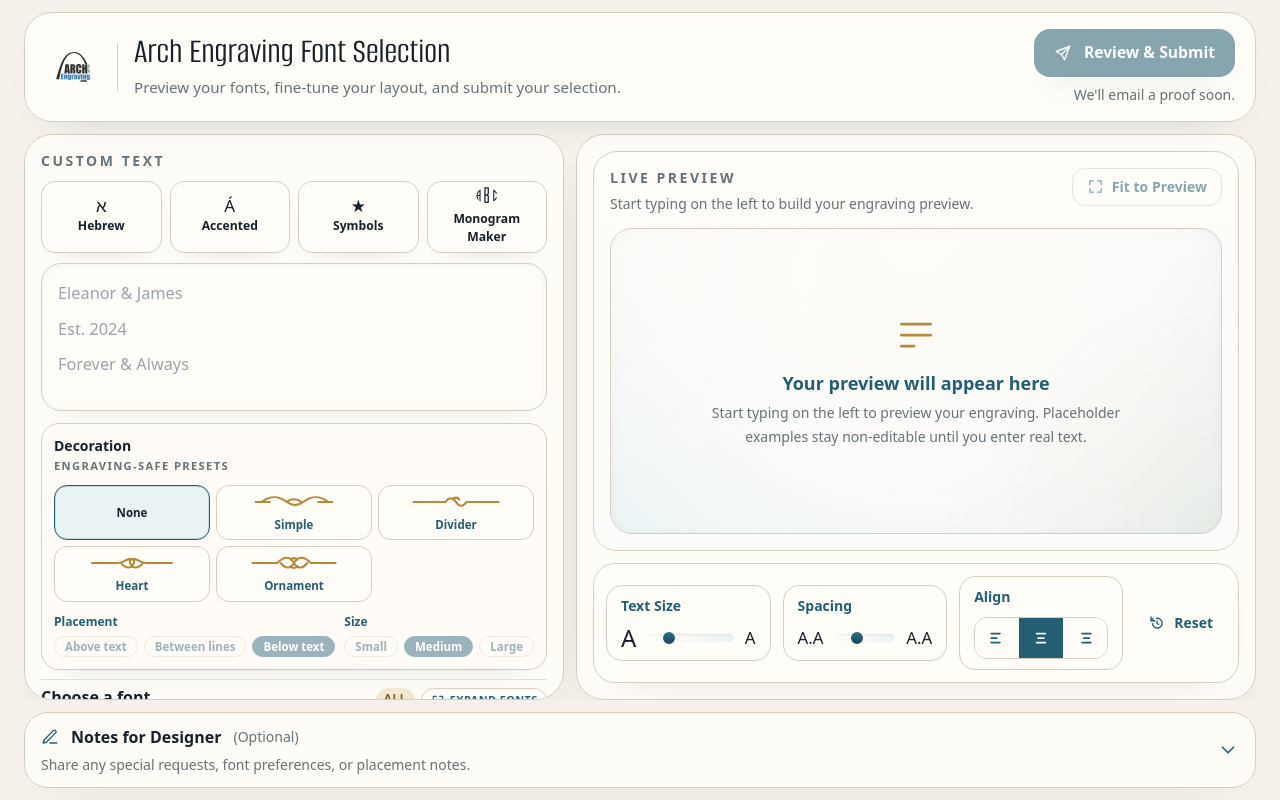
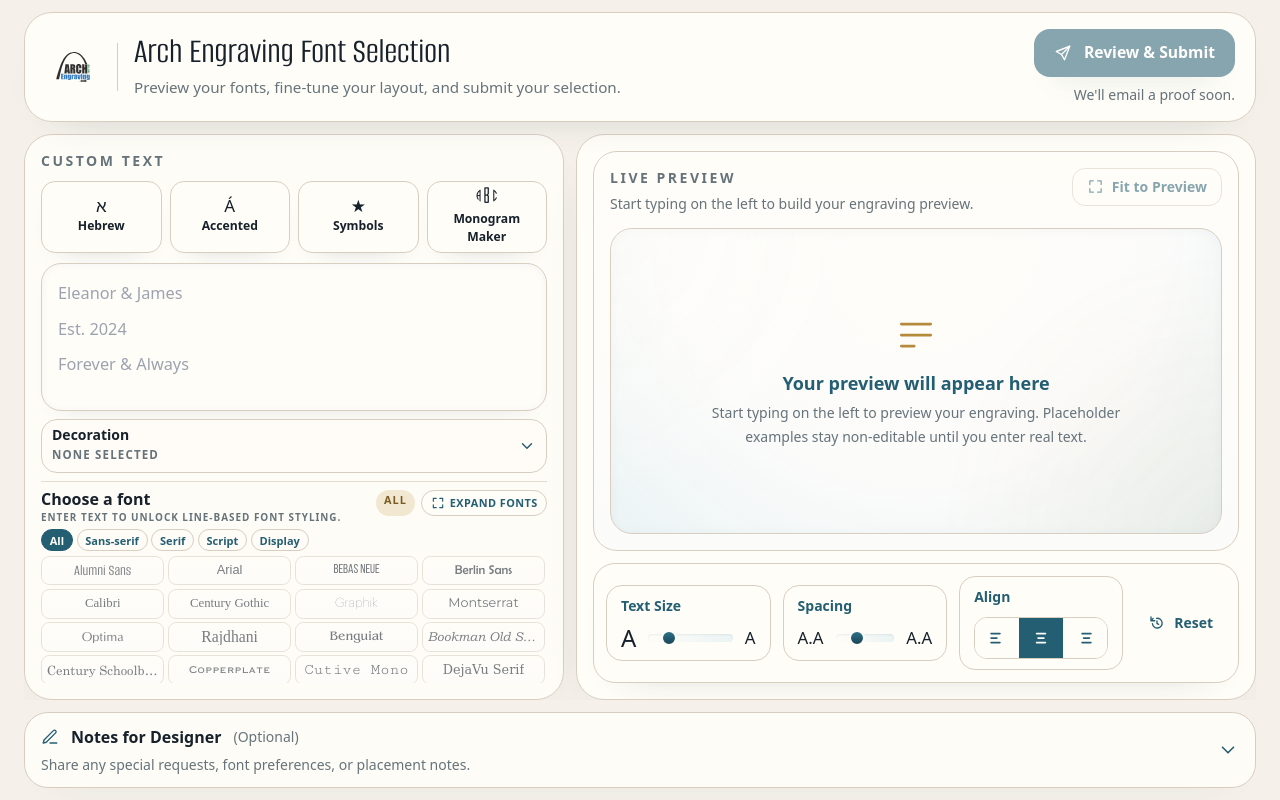
Before and after one commit to Arch-Tom/archfonthub, a React (Vite) app: page / in a window 1280 px wide. Built offline with nearby package versions, Linux system fonts and the light colour scheme; a web font is replaced by a local one.

Commit message:
Fix filigree controls layout

```diff
--- a/src/components/FiligreeControls.jsx
+++ b/src/components/FiligreeControls.jsx
@@ -1,7 +1,11 @@
+import { useState } from 'react';
 import {
   FILIGREE_PLACEMENTS,
   FILIGREE_PRESETS,
   FILIGREE_SIZES,
+  getFiligreePlacement,
+  getFiligreePreset,
+  getFiligreeSize,
   hasActiveFiligree,
 } from '../constants/filigreeConfig';
 
@@ -48,7 +52,14 @@ const FiligreePreview = ({ preset }) => (
 );
 
 export default function FiligreeControls({ selection, onChange }) {
+  const [isExpanded, setIsExpanded] = useState(false);
   const isActive = hasActiveFiligree(selection);
+  const selectedPreset = getFiligreePreset(selection.presetId);
+  const selectedPlacement = getFiligreePlacement(selection.placement);
+  const selectedSize = getFiligreeSize(selection.size);
+  const summaryText = isActive
+    ? `${selectedPreset.shortLabel} / ${selectedPlacement.label} / ${selectedSize.label}`
+    : 'None selected';
 
   const updateSelection = (nextValues) => {
     onChange({
@@ -58,29 +69,65 @@ export default function FiligreeControls({ selection, onChange }) {
   };
 
   return (
-    <div className="mt-3 rounded-[18px] border border-[#D8CEC0] bg-[rgba(255,253,248,0.78)] px-3 py-3 shadow-[0_14px_30px_-28px_rgba(20,39,58,0.32)]">
-      <div className="flex flex-wrap items-start justify-between gap-2">
-        <div>
-          <p className="text-sm font-semibold text-[#17212B]">Decoration</p>
-          <p className="mt-0.5 text-[0.7rem] font-bold uppercase tracking-[0.12em] text-[#66737A]">
-            Engraving-safe presets
-          </p>
-        </div>
+    <div className="mt-2 rounded-[16px] border border-[#D8CEC0] bg-[rgba(255,253,248,0.78)] px-2.5 py-2 shadow-[0_12px_26px_-28px_rgba(20,39,58,0.32)]">
+      <button
+        type="button"
+        onClick={() => setIsExpanded((current) => !current)}
+        aria-expanded={isExpanded}
+        className="flex w-full items-center justify-between gap-3 text-left"
+      >
+        <span className="min-w-0">
+          <span className="block text-sm font-semibold leading-none text-[#17212B]">
+            Decoration
+          </span>
+          <span className="mt-1 block truncate text-[0.72rem] font-bold uppercase tracking-[0.1em] text-[#66737A]">
+            {summaryText}
+          </span>
+        </span>
+
+        <span className="flex shrink-0 items-center gap-2">
           {isActive && (
-          <span className="rounded-full bg-[#F2E7D0] px-2.5 py-1 text-[0.68rem] font-extrabold uppercase tracking-[0.1em] text-[#7A5B22]">
+            <span className="rounded-full bg-[#F2E7D0] px-2.5 py-1 text-[0.66rem] font-extrabold uppercase tracking-[0.1em] text-[#7A5B22]">
               Filigree
             </span>
           )}
-      </div>
+          <svg
+            width="18"
+            height="18"
+            viewBox="0 0 24 24"
+            fill="none"
+            aria-hidden="true"
+            className={`text-[#245E73] transition-transform ${
+              isExpanded ? 'rotate-180' : ''
+            }`}
+          >
+            <path
+              d="M6 9L12 15L18 9"
+              stroke="currentColor"
+              strokeLinecap="round"
+              strokeLinejoin="round"
+              strokeWidth="1.9"
+            />
+          </svg>
+        </span>
+      </button>
 
-      <div className="mt-2.5 grid grid-cols-2 gap-1.5 sm:grid-cols-3">
+      {!isExpanded && null}
+
+      {isExpanded && (
+        <>
+          <p className="mt-2 text-[0.7rem] font-bold uppercase tracking-[0.12em] text-[#66737A]">
+            Engraving-safe presets
+          </p>
+
+          <div className="mt-2 grid grid-cols-2 gap-1.5 sm:grid-cols-3">
             {FILIGREE_PRESETS.map((preset) => (
               <button
                 key={preset.id}
                 type="button"
                 aria-pressed={selection.presetId === preset.id}
                 onClick={() => updateSelection({ presetId: preset.id })}
-            className={`flex min-h-[42px] flex-col items-center justify-center rounded-[13px] border px-2 py-1.5 text-center text-[0.72rem] font-bold transition-colors ${
+                className={`flex min-h-[38px] flex-col items-center justify-center rounded-[13px] border px-2 py-1.5 text-center text-[0.72rem] font-bold transition-colors ${
                   selection.presetId === preset.id
                     ? 'border-[#245E73] bg-[#EAF3F4] text-[#17212B] shadow-[inset_0_0_0_1px_rgba(36,94,115,0.16)]'
                     : 'border-[#D8CEC0] bg-[#FFFDF8] text-[#245E73] hover:border-[#B58A3A] hover:bg-[#FFFDF8]'
@@ -96,7 +143,9 @@ export default function FiligreeControls({ selection, onChange }) {
 
           <div className="mt-3 grid gap-2 sm:grid-cols-[1fr_auto]">
             <div>
-          <p className="mb-1.5 text-xs font-bold text-[#245E73]">Placement</p>
+              <p className="mb-1.5 text-xs font-bold text-[#245E73]">
+                Placement
+              </p>
               <div className="flex flex-wrap gap-1.5">
                 {FILIGREE_PLACEMENTS.map((placement) => (
                   <FiligreeOptionButton
@@ -127,6 +176,8 @@ export default function FiligreeControls({ selection, onChange }) {
               </div>
             </div>
           </div>
+        </>
+      )}
     </div>
   );
 }
--- a/src/fontRack.css
+++ b/src/fontRack.css
@@ -1,7 +1,7 @@
 .font-rack {
   display: flex;
   min-height: 0;
-  flex: 0 1 auto;
+  flex: 1 1 auto;
   flex-direction: column;
   margin-top: 0.52rem;
   padding-top: 0.52rem;
@@ -183,9 +183,10 @@
   margin-top: 0.26rem;
   max-height: none;
   min-height: 0;
-  overflow-x: visible;
-  overflow-y: visible;
-  padding: 0;
+  flex: 1 1 auto;
+  overflow-x: hidden;
+  overflow-y: auto;
+  padding: 0 0.12rem 0 0;
 }
 
 .font-rack__grid {
```
Lines whose indentation alone changed are shown as unchanged.
